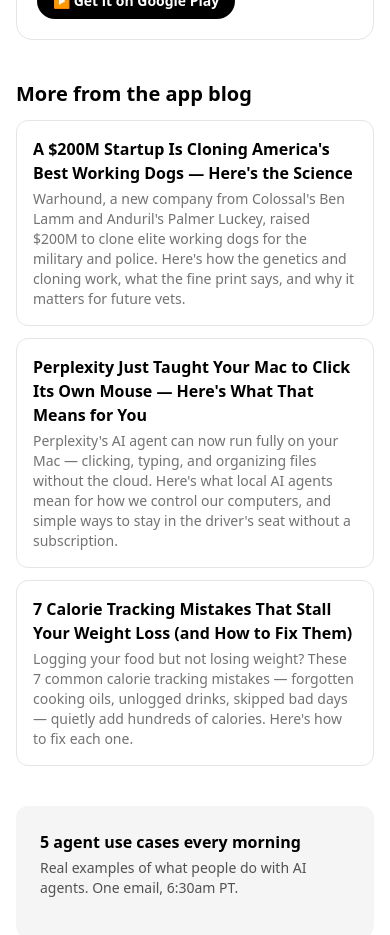
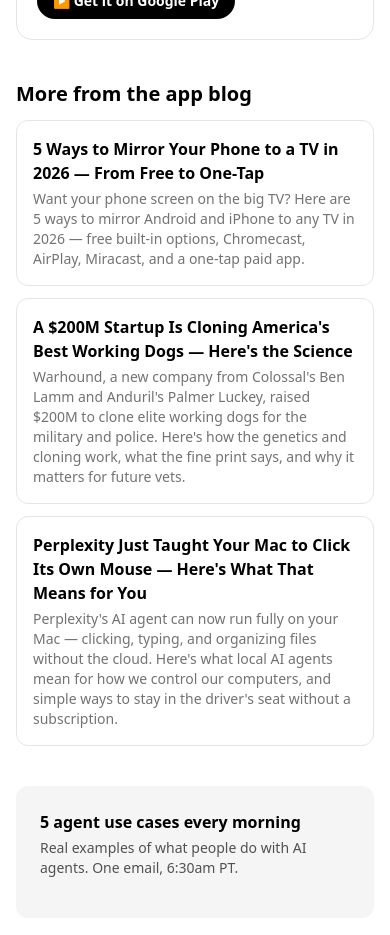
Before and after one commit to Stropurbo/bank-statement-frontend, a React (Vite) app: page /apps/best-3d-horse-anatomy-app-vet-students in a window 390 px wide. Shown: the part 1100-2035 px from the top of the page. Built offline with nearby package versions, Linux system fonts and the light colour scheme.

Commit message:
apps-blog-daily 2026-10-24: 5 Ways to Mirror Your Phone to a TV in 2026 (TV Cast, QA pass)

```diff
--- a/src/data/appBlog.js
+++ b/src/data/appBlog.js
@@ -47,6 +47,47 @@
 // Body blocks: { p: "..." } | { h2: "..." } | { ul: ["..."] } | { ol: ["..."] }
 // Keep <strong> tags inside strings for emphasis. Keep Play URLs exact.
 export const APP_POSTS = [
+  {
+    slug: "ways-to-mirror-phone-to-tv-2026",
+    title: "5 Ways to Mirror Your Phone to a TV in 2026 — From Free to One-Tap",
+    date: "2026-10-24",
+    description:
+      "Want your phone screen on the big TV? Here are 5 ways to mirror Android and iPhone to any TV in 2026 — free built-in options, Chromecast, AirPlay, Miracast, and a one-tap paid app.",
+    appId: "tv-cast",
+    body: [
+      {
+        p: "Getting your phone's screen onto the TV used to mean cables, dongles and patience. In 2026, most TVs and phones can do it wirelessly in under a minute — you just need to know which option fits your gear. Here are five ways, from the free built-in features to a one-tap paid app.",
+      },
+      { h2: "1. Your phone's built-in cast button" },
+      {
+        p: "Almost every modern Android phone has screen casting baked into its quick settings — Samsung calls it Smart View, other brands call it Cast or Screen Mirroring. Swipe down from the top of the screen, tap it, and pick your TV from the list. The catch: your TV has to support it. Most Android TV and Google TV models do, as does Fire TV. If your TV doesn't show up, move on to the options below. Cost: free.",
+      },
+      { h2: "2. Chromecast built into your TV" },
+      {
+        p: "Many smart TVs ship with Chromecast built in — no dongle needed. Open a supported app like YouTube or Netflix, tap the cast icon, and choose your TV. This streams the content rather than mirroring the whole screen, so your phone stays free for other things — but apps that don't support casting won't work this way. If your TV lacks it, a Chromecast dongle or Google TV streamer adds it for a small price. Cost: free if it's already in your TV.",
+      },
+      { h2: "3. AirPlay (for iPhone owners)" },
+      {
+        p: "iPhone users get AirPlay: many recent smart TVs from Samsung, LG, Sony and TCL support AirPlay 2, and Apple TV boxes do too. Open Control Center, tap Screen Mirroring, and pick your TV. Quality is excellent — but it's an Apple-only party, so Android users should look elsewhere. Cost: free.",
+      },
+      { h2: "4. Miracast — the open standard nobody markets" },
+      {
+        p: "Miracast is the Wi-Fi Alliance standard behind the generic \"Screen Mirroring\" option on many TVs. Some Android phones support it, and it connects peer-to-peer — no Wi-Fi network required. In practice it's the least consistent option: support varies by phone brand, and newer devices have quietly moved away from it. Worth trying if it's there; don't plan your evening around it. Cost: free.",
+      },
+      { h2: "5. A dedicated mirroring app (the one-tap option)" },
+      {
+        p: "If your TV never shows up in any built-in option — or you just don't want to fiddle with settings — a dedicated mirroring app handles device discovery for you. Our full walkthrough covers <a href=\"/apps/mirror-android-to-tv-without-chromecast\">mirroring Android to a TV without a Chromecast</a>; an app like TV Cast scans your network for compatible smart TVs, Fire TV sticks and even web browsers, and starts mirroring in a couple of taps. The trade-off is honesty time: the one-tap route is a paid app. TV Cast is a one-time purchase with no subscription — and through October 31, 2026 it's on sale at 50% off. If the free built-in casting already works on your gear, you don't need it. If it doesn't, this is the fast path.",
+      },
+      { h2: "Which one should you use?" },
+      {
+        p: "Start with the free options — your phone's built-in cast button takes ten seconds to try. If your TV appears in the list, you're done. If not, check your TV's settings for Chromecast or AirPlay support. Only reach for a paid option when the free paths dead-end: an older non-smart TV, a TV with no casting support, or you just want mirroring that works on the first try.",
+      },
+      { h2: "Mirror your phone in one tap" },
+      {
+        p: "Want to skip the troubleshooting? <strong>TV Cast — Screen Mirroring</strong> is a paid Android app that mirrors your phone to smart TVs, Fire TV and PCs in seconds, with no Chromecast required. It's a one-time purchase — no subscription, no ads — and it's currently 50% off through October 31, 2026. The Play Store card below takes you straight to it.",
+      },
+    ],
+  },
   {
   slug: "warhound-cloned-working-dogs-science-explained",
   title:
```
Also changed, not shown: 1 other file (tests, documents, lock files or other folders).
